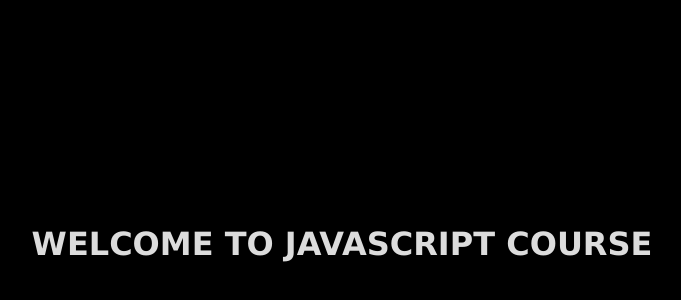
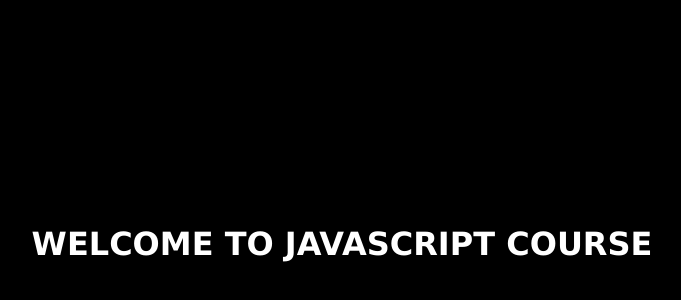
Before and after one commit to MohitCode17/javascript-course-2023, a plain HTML site: page Lecture07/index.html in a window 1280 px wide. Shown: the part 164-464 px from the top of the page, without its empty margins (298-979 px from the left). Drawn offline with Linux system fonts and the light colour scheme.

Commit message:
Added lecture07

```diff
--- a/Lecture07/index.html
+++ b/Lecture07/index.html
@@ -8,7 +8,7 @@
     <style>
         body{
             background-color: #000;
-            color: gainsboro;
+            color: #fff;
             font-family: Verdana, Geneva, Tahoma, sans-serif;
             display: flex;
             flex-direction: column;
```
Also changed, not shown: Lecture07/app.js (+0 -12 lines).
